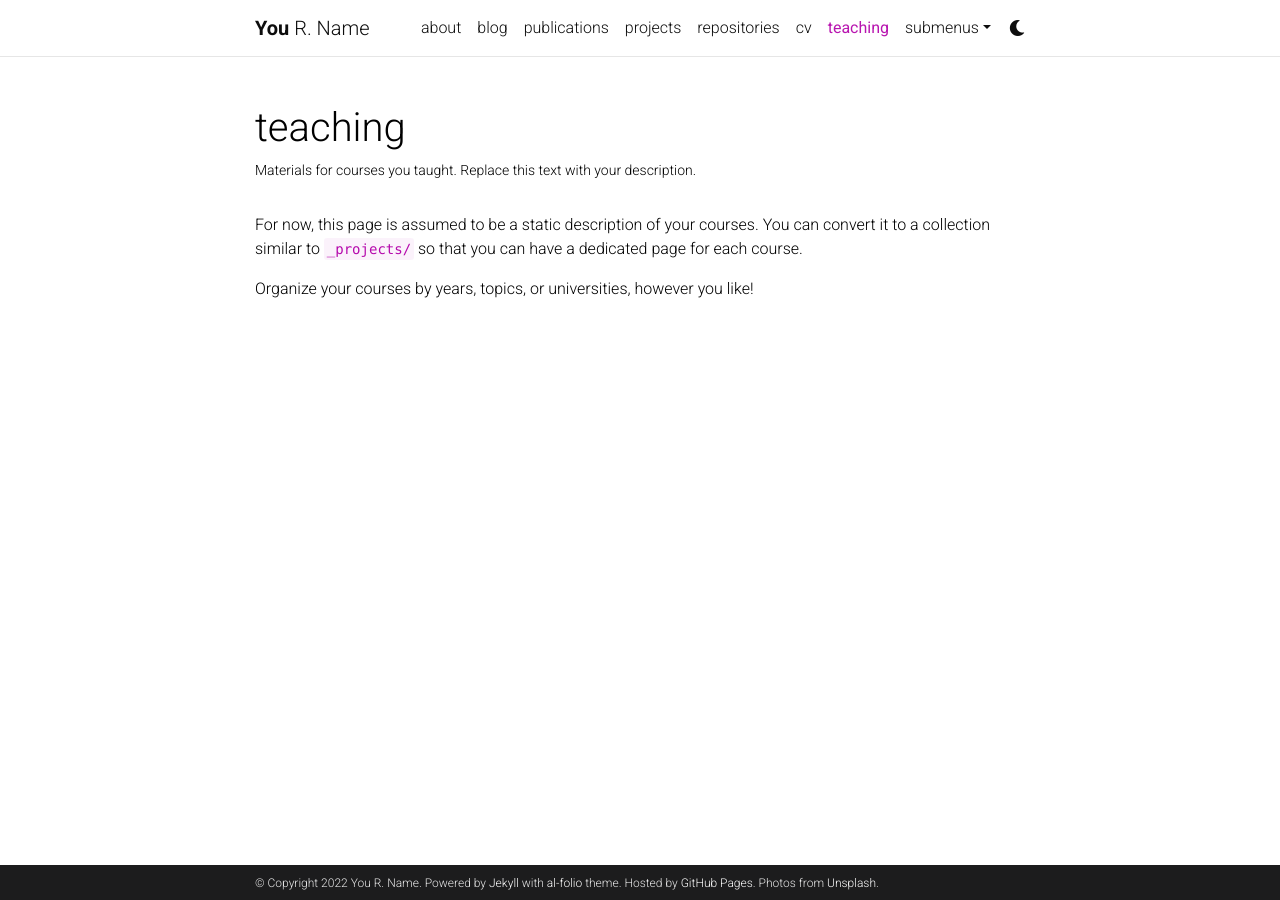
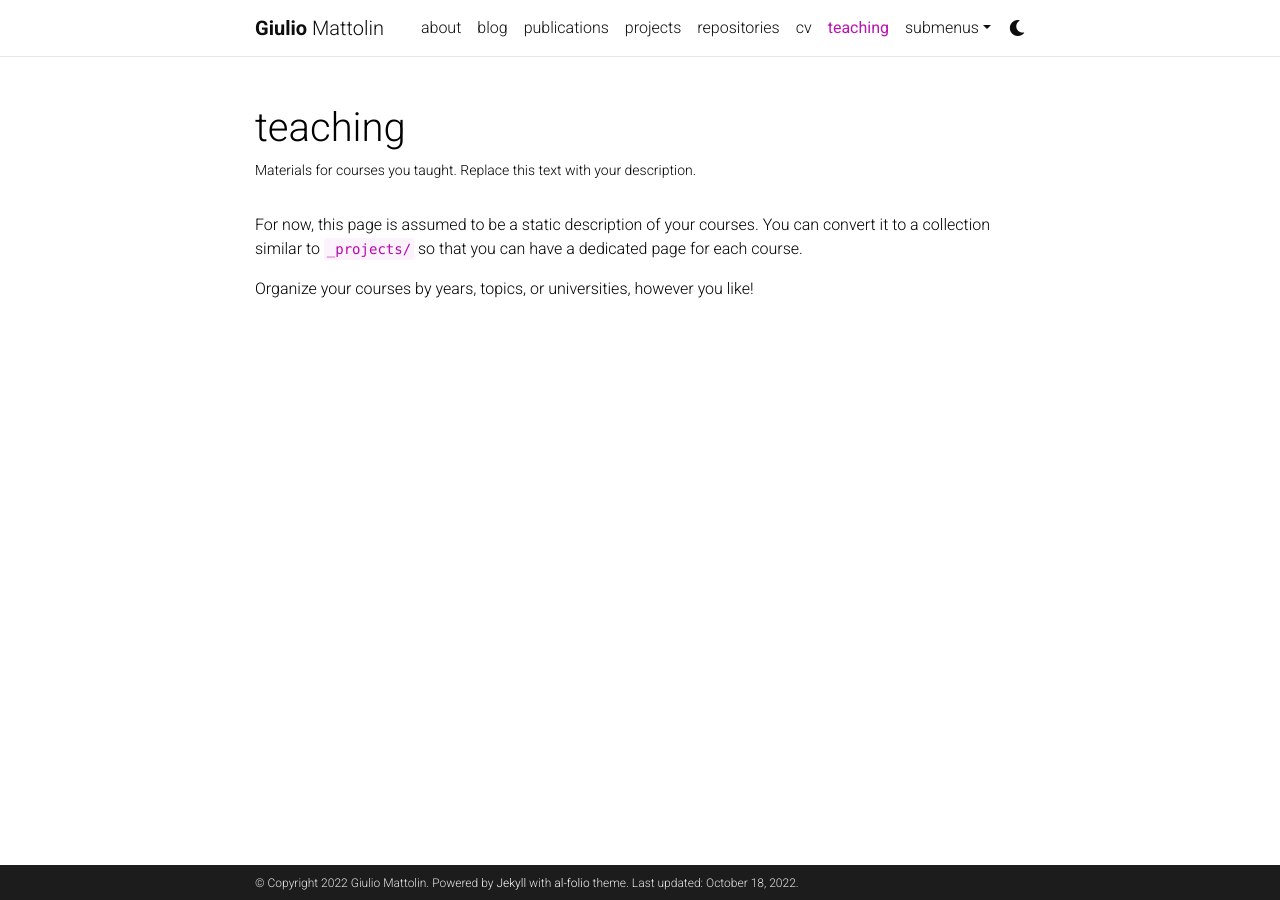
Before and after one commit to giuliomattolin/giuliomattolin.github.io, a Jekyll site: the page built from _pages/teaching.md, in a window 1280 px wide. Built offline with Jekyll 4.4.1, drawn with Linux system fonts in a browser that asks for light colours; comment, search, counter and statistics services are not loaded; a style sheet for code colours, icons or effects is not loaded.

Commit message:
Update profile pic and socials

```diff
--- a/_config.yml
+++ b/_config.yml
@@ -3,24 +3,22 @@
 # -----------------------------------------------------------------------------
 
 title: blank # the website title (if blank, full name will be used instead)
-first_name: You
-middle_name: R.
-last_name: Name
-email: you@example.com
+first_name: Giulio
+middle_name:
+last_name: Mattolin
+email: giuliomattolin@gmail.com
 description: > # the ">" symbol means to ignore newlines until "footer_text:"
   A simple, whitespace theme for academics. Based on [*folio](https://github.com/bogoli/-folio) design.
 footer_text: >
   Powered by <a href="https://jekyllrb.com/" target="_blank">Jekyll</a> with <a href="https://github.com/alshedivat/al-folio">al-folio</a> theme.
-  Hosted by <a href="https://pages.github.com/" target="_blank">GitHub Pages</a>.
-  Photos from <a href="https://unsplash.com" target="_blank">Unsplash</a>.
-keywords: jekyll, jekyll-theme, academic-website, portfolio-website  # add your own keywords or leave empty
+keywords: giuliomattolin, giulio mattolin, giulio mattolin website, giulio, mattolin  # add your own keywords or leave empty
 
 lang: en # the language of your site (for example: en, fr, cn, ru, etc.)
 icon: ⚛️  # the emoji used as the favicon (alternatively, provide image name in /assets/img/)
 
 url: https://giuliomattolin.github.io # the base hostname & protocol for your site
 baseurl: # the subpath of your site, e.g. /blog/
-last_updated: false # set to true if you want to display last updated in the footer
+last_updated: true # set to true if you want to display last updated in the footer
 impressum_path:  # set to path to include impressum link in the footer, use the same path as permalink in a page, helps to conform with EU GDPR
 
 # -----------------------------------------------------------------------------
@@ -67,10 +65,10 @@
 # Social integration
 # -----------------------------------------------------------------------------
 
-github_username: # your GitHub user name
+github_username: giuliomattolin # your GitHub user name
 gitlab_username: # your GitLab user name
 twitter_username: # your Twitter handle
-linkedin_username: # your LinkedIn user name
+linkedin_username: giuliomattolin # your LinkedIn user name
 scholar_userid: # your Google Scholar ID
 semanticscholar_id: # your Semantic Scholar ID
 orcid_id: # your ORCID ID
@@ -83,13 +81,13 @@
 keybase_username: # your keybase user name
 wikidata_id: # your wikidata id
 dblp_url: # your DBLP profile url
-stackoverflow_id: # your stackoverflow id
+stackoverflow_id: 9892738 # your stackoverflow id
 kaggle_id: # your kaggle id
 lastfm_id: # your lastfm id
 spotify_id: # your spotify id
 pinterest_id: # your pinterest id
 unsplash_id: # your unsplash id
-instagram_id: # your instagram id
+instagram_id: giulio_mattolin # your instagram id
 facebook_id: # your facebook id
 discord_id: # your discord id (18-digit unique numerical identifier)
 
```
Also changed, not shown: 2 other files.
